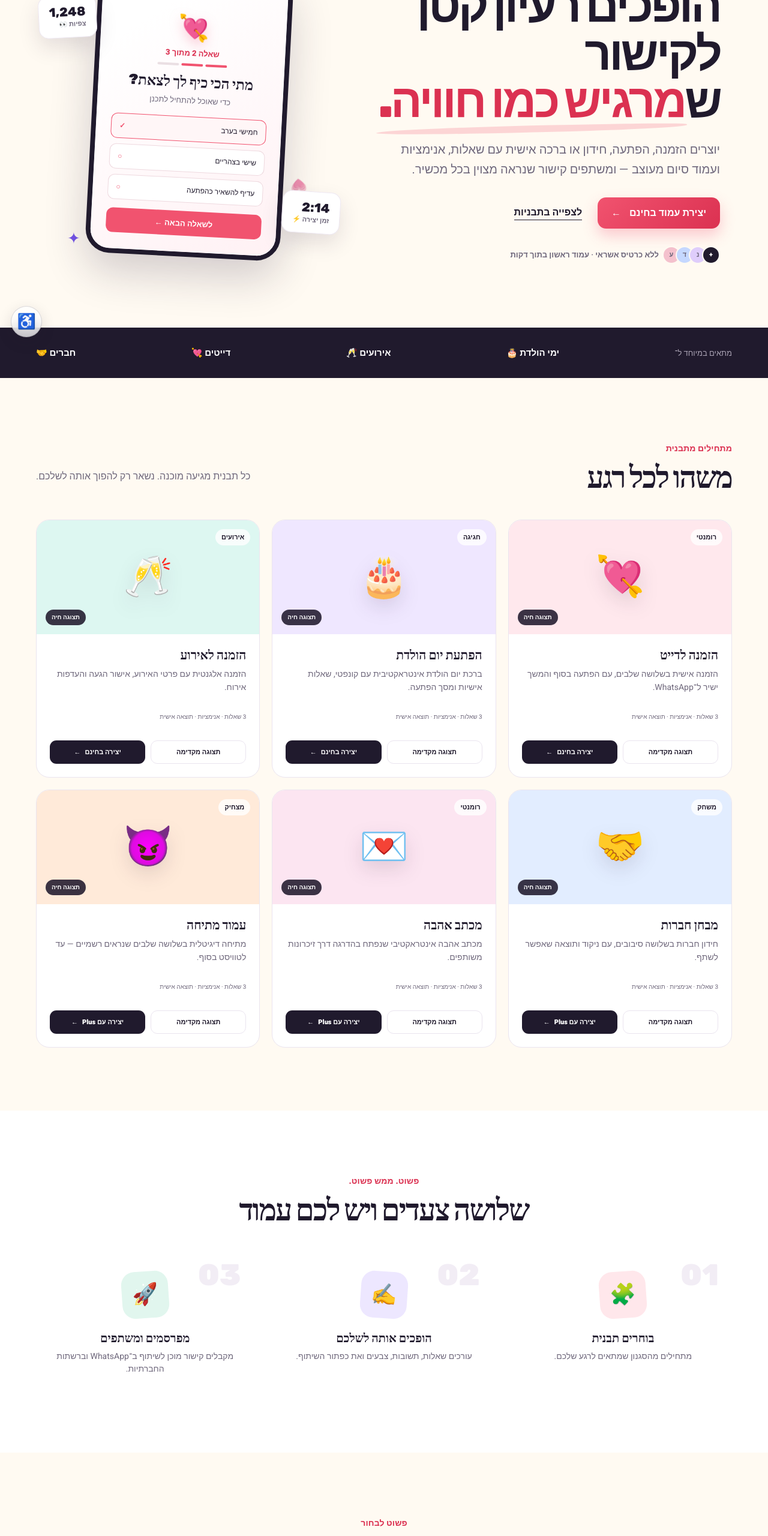
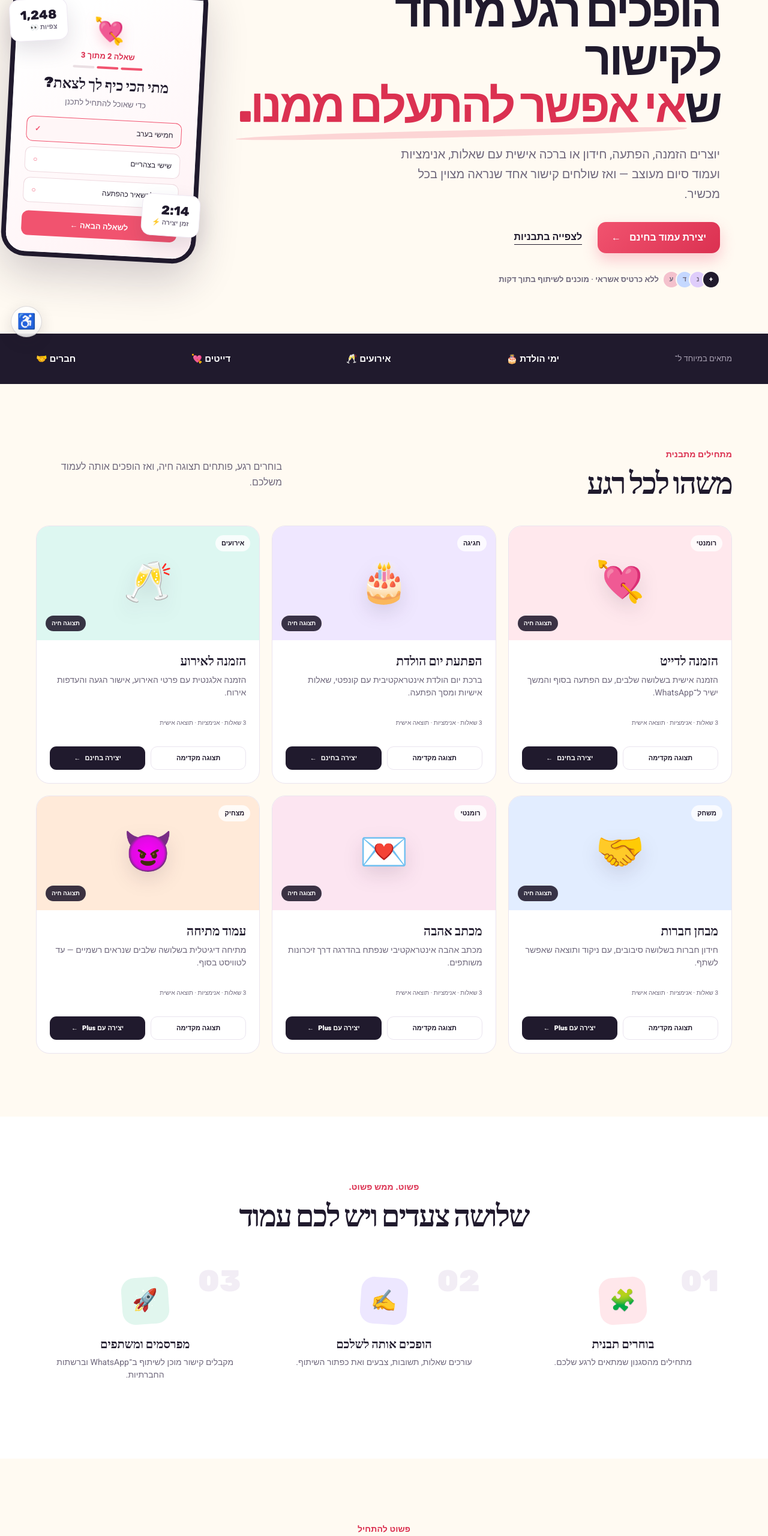
Before and after one commit to d0raka/Linkli-private, a Next.js app: page / in a window 1280 px wide. Shown: the part 220-2780 px from the top of the page at 60% size. Built offline with nearby package versions, Linux system fonts and the light colour scheme; no server answers.

Commit message:
Clarify beta funnel and billing readiness

```diff
--- a/app/api/billing/upgrade/route.ts
+++ b/app/api/billing/upgrade/route.ts
@@ -27,7 +27,11 @@ export async function POST(request: Request) {
       await db.prepare("UPDATE users SET plan = 'plus', updated_at = CURRENT_TIMESTAMP WHERE email = ?").bind(user.email).run();
       return NextResponse.json({ demo: true });
     }
-    return NextResponse.json({ error: `אמצעי התשלום עדיין לא הופעל. יש לחבר את ${key} בהגדרות האתר.` }, { status: 503 });
+    return NextResponse.json({
+      code: "billing_unavailable",
+      error: "השדרוג ל־Plus עדיין נפתח בהדרגה במהלך הבטא.",
+      nextStep: "אפשר להשאיר לנו הודעה ונעדכן כשאפשר יהיה לשדרג.",
+    }, { status: 503 });
   } catch (error) {
     return errorResponse(error);
   }
--- a/app/page.tsx
+++ b/app/page.tsx
@@ -24,15 +24,16 @@ export default async function LandingPage() {
 
       <section className="hero wrap">
         <div className="hero-copy">
-          <h1>הופכים רעיון קטן<br />לקישור ש<span className="marker">מרגיש כמו חוויה.</span></h1>
-          <p>יוצרים הזמנה, הפתעה, חידון או ברכה אישית עם שאלות, אנימציות ועמוד סיום מעוצב — ומשתפים קישור שנראה מצוין בכל מכשיר.</p>
+          <span className="eyebrow"><i className="live-dot" /> בטא פתוחה · העמוד הראשון בחינם</span>
+          <h1>הופכים רגע מיוחד<br />לקישור ש<span className="marker">אי אפשר להתעלם ממנו.</span></h1>
+          <p>יוצרים הזמנה, הפתעה, חידון או ברכה אישית עם שאלות, אנימציות ועמוד סיום מעוצב — ואז שולחים קישור אחד שנראה מצוין בכל מכשיר.</p>
           <div className="hero-actions">
             <Link className="button button-primary" href={startHref}>{user ? "לעמודים שלי" : "יצירת עמוד בחינם"} <span>←</span></Link>
             <a className="text-link" href="#templates">לצפייה בתבניות</a>
           </div>
           <div className="trust-row">
             <div className="avatar-stack"><i>ע</i><i>ד</i><i>נ</i><i>+</i></div>
-            <span>ללא כרטיס אשראי · עמוד ראשון בתוך דקות</span>
+            <span>ללא כרטיס אשראי · מוכנים לשיתוף בתוך דקות</span>
           </div>
         </div>
 
@@ -63,7 +64,7 @@ export default async function LandingPage() {
       </section>
 
       <section className="section wrap" id="templates">
-        <div className="section-heading"><div><span className="kicker">מתחילים מתבנית</span><h2>משהו לכל רגע</h2></div><p>כל תבנית מגיעה מוכנה. נשאר רק להפוך אותה לשלכם.</p></div>
+        <div className="section-heading"><div><span className="kicker">מתחילים מתבנית</span><h2>משהו לכל רגע</h2></div><p>בוחרים רגע, פותחים תצוגה חיה, ואז הופכים אותה לעמוד משלכם.</p></div>
         <div className="template-grid landing-templates">
           {templates.map((template, index) => (
             <article className={`template-showcase template-tone-${index + 1}`} key={template.id}>
@@ -86,10 +87,10 @@ export default async function LandingPage() {
       </section>
 
       <section className="section wrap" id="pricing">
-        <div className="center-heading"><span className="kicker">פשוט לבחור</span><h2>המסלול שמתאים לכם</h2><p>כל כלי העריכה זמינים בשני המסלולים. Plus מוסיף עוד עמודים, את כל התבניות ועמודים ללא מיתוג Linkli.</p></div>
+        <div className="center-heading"><span className="kicker">פשוט להתחיל</span><h2>מתחילים בחינם, משדרגים כשצריך</h2><p>העמוד הראשון נותן לכם לבדוק את הרעיון באמת. Plus מיועד ליוצרים, זוגות ומארחים שרוצים כמה עמודים וקישור נקי בלי מיתוג.</p></div>
         <div className="pricing-grid">
-          <article className="price-card"><div><span className="plan-label">חינם</span><h3>₪0 <small>/ ללא הגבלת זמן</small></h3><p>כל מה שצריך כדי ליצור ולשתף עמוד אחד.</p></div><ul><li>✓ עמוד אחד</li><li>✓ {freeTemplateCount} תבניות לבחירה</li><li>✓ עריכת טקסטים, שאלות וצבעים</li><li>✓ נתוני צפיות ולחיצות</li><li>✓ הגנה באמצעות סיסמה</li><li className="muted">כולל מיתוג Linkli</li></ul><Link href={startHref} className="button button-outline">{user ? "לעמודים שלי" : "מתחילים בחינם"}</Link></article>
-          <article className="price-card featured"><div className="popular">יותר מקום ליצור</div><div><span className="plan-label">Plus</span><h3>₪9.90 <small>/ לחודש</small></h3><p>יותר עמודים, כל התבניות וללא מיתוג Linkli.</p></div><ul><li>✓ עד {PROJECT_LIMITS.plus} עמודים</li><li>✓ כל {totalTemplateCount} התבניות, כולל תבניות חדשות</li><li>✓ עריכת טקסטים, שאלות וצבעים</li><li>✓ נתוני צפיות ולחיצות</li><li>✓ הגנה באמצעות סיסמה</li><li>✓ ללא מיתוג Linkli</li></ul><Link href="/checkout" className="button button-primary">שדרוג ל־Plus <span>←</span></Link></article>
+          <article className="price-card"><div><span className="plan-label">חינם</span><h3>₪0 <small>/ ללא הגבלת זמן</small></h3><p>דרך מהירה ליצור עמוד אחד ולבדוק איך הוא עובד אצלכם.</p></div><ul><li>✓ עמוד אחד</li><li>✓ {freeTemplateCount} תבניות לבחירה</li><li>✓ עריכת טקסטים, שאלות וצבעים</li><li>✓ נתוני צפיות ולחיצות</li><li>✓ הגנה באמצעות סיסמה</li><li className="muted">כולל מיתוג Linkli</li></ul><Link href={startHref} className="button button-outline">{user ? "לעמודים שלי" : "מתחילים בחינם"}</Link></article>
+          <article className="price-card featured"><div className="popular">ליוצרים סדרתיים</div><div><span className="plan-label">Plus</span><h3>₪9.90 <small>/ לחודש</small></h3><p>למי שיוצר כמה רגעים, אירועים או גרסאות ורוצה לשתף בלי הסחות.</p></div><ul><li>✓ עד {PROJECT_LIMITS.plus} עמודים</li><li>✓ כל {totalTemplateCount} התבניות, כולל תבניות חדשות</li><li>✓ עריכת טקסטים, שאלות וצבעים</li><li>✓ נתוני צפיות ולחיצות</li><li>✓ הגנה באמצעות סיסמה</li><li>✓ ללא מיתוג Linkli</li></ul><Link href="/checkout" className="button button-primary">שדרוג ל־Plus <span>←</span></Link></article>
         </div>
       </section>
 
```
Also changed, not shown: app/checkout/checkout-client.tsx (+8 -2 lines), app/globals.css (+1 -0 lines).
